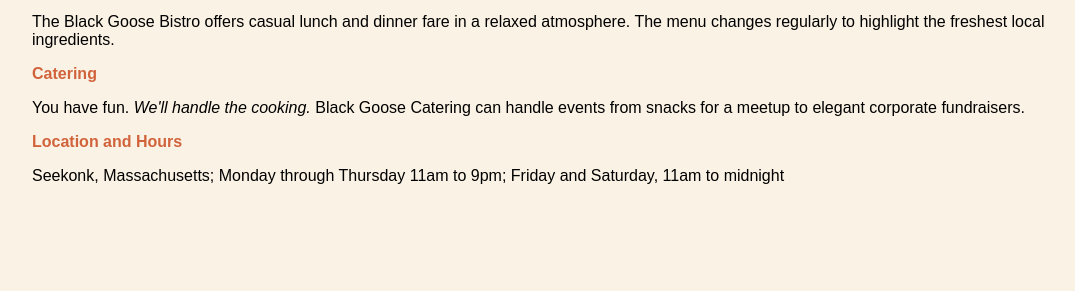
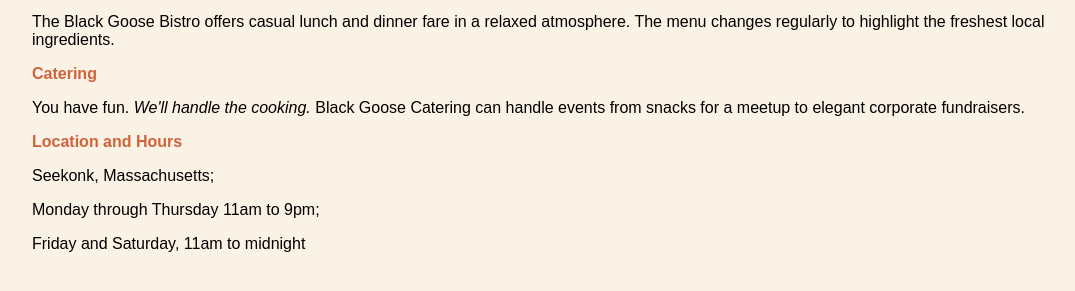
Before and after one commit to Ch3r14n/bistro, a plain HTML site: page index.html in a window 1280 px wide. Shown: the part 293-584 px from the top of the page, without its empty margins (96-1171 px from the left). Drawn offline with Linux system fonts and the light colour scheme.

Commit message:
3rd commit

```diff
--- a/index.html
+++ b/index.html
@@ -38,8 +38,8 @@
             corporate fundraisers.</p>
 
         <h2>Location and Hours</h2>
-        <p>Seekonk, Massachusetts;
-        Monday through Thursday 11am to 9pm;
-        Friday and Saturday, 11am to midnight</p>
+        <p>Seekonk, Massachusetts;</p>
+        <p>Monday through Thursday 11am to 9pm;</p>
+        <p>Friday and Saturday, 11am to midnight</p>
     </body>
 </html>
```
